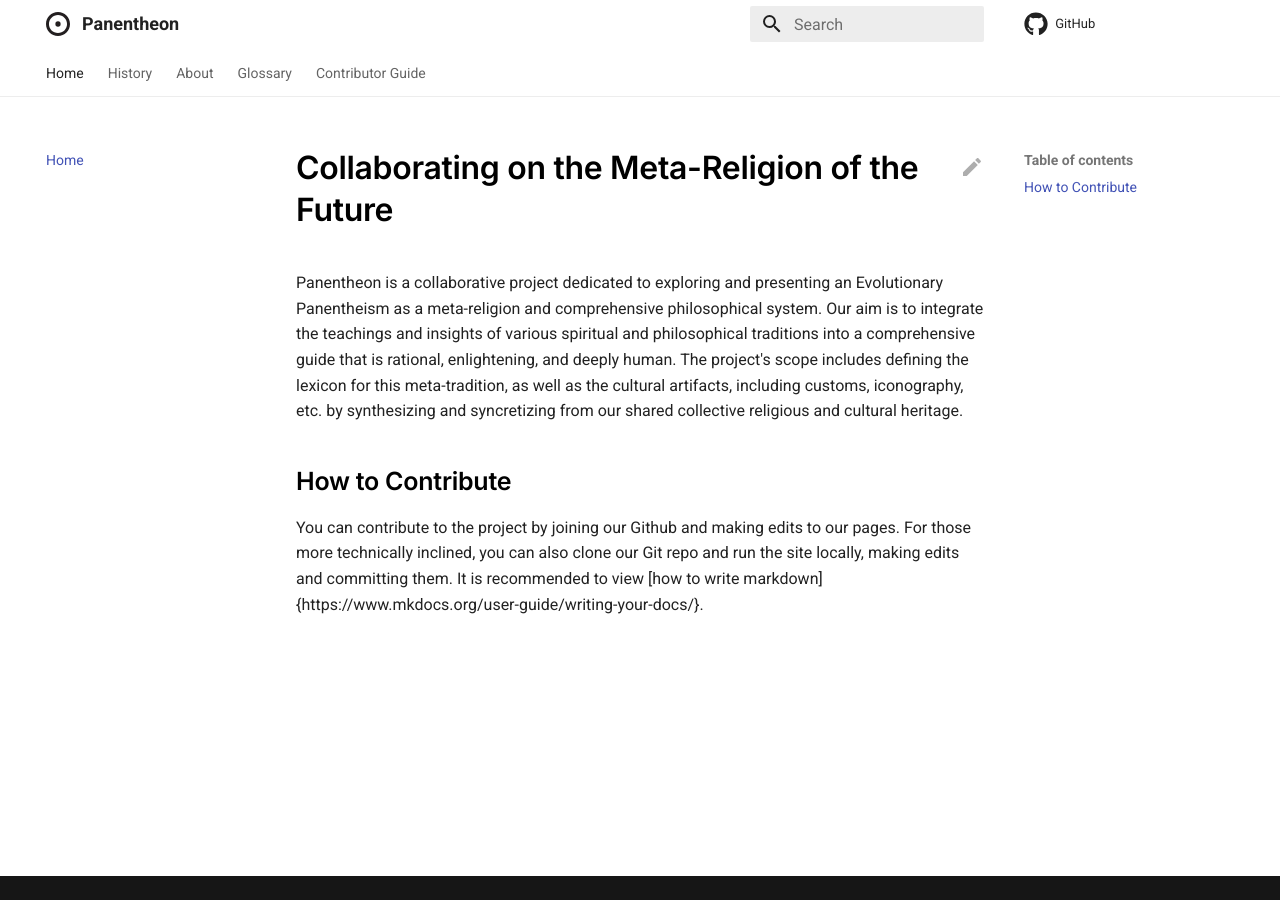
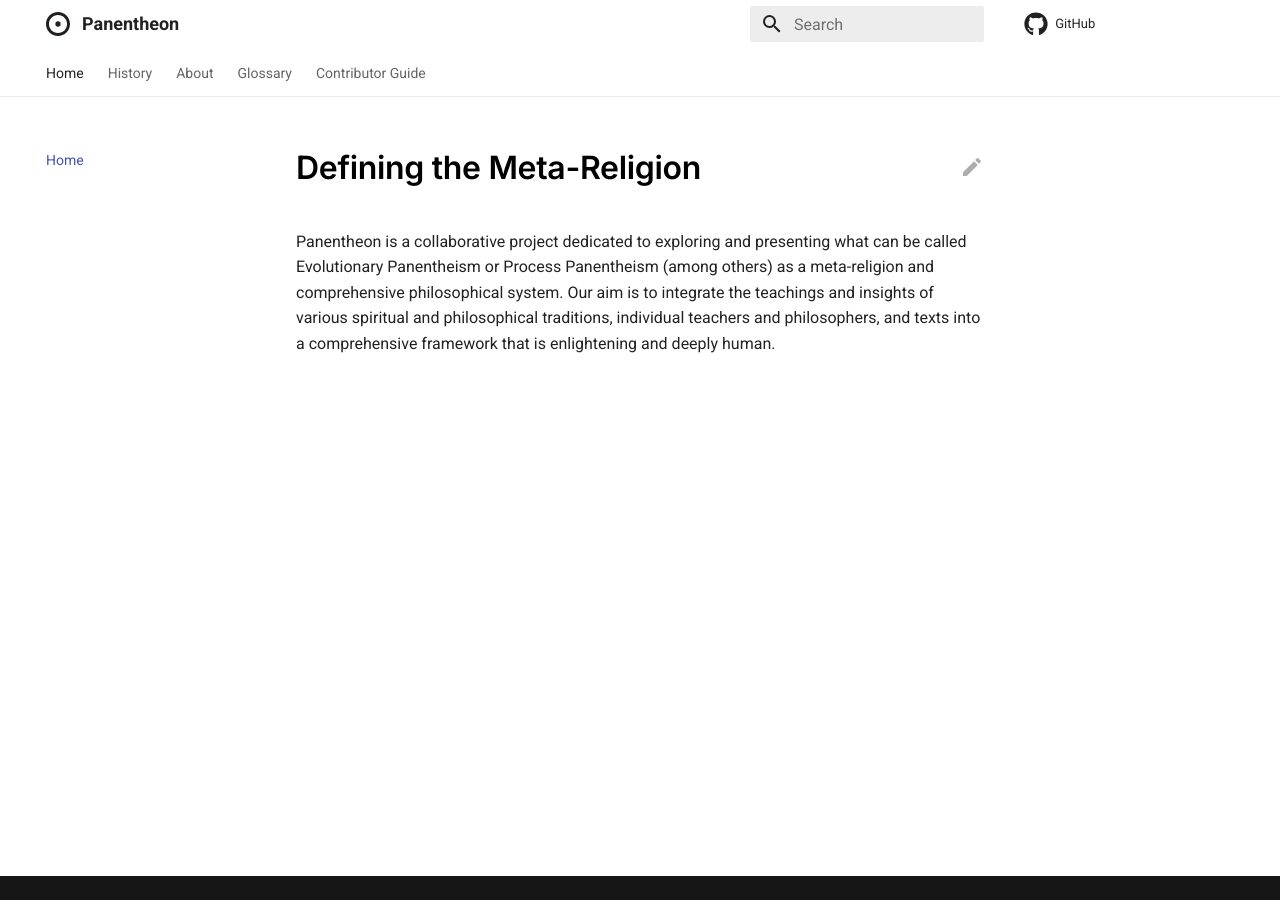
Before and after one commit to openartist/holonic, an MkDocs documentation site: the page built from docs/index.md, in a window 1280 px wide. Built offline with MkDocs 1.6.1 and Material for MkDocs 9.7.7, drawn with Linux system fonts in a browser that asks for light colours; comment, search, counter and statistics services are not loaded.

Commit message:
Update index.md

```diff
--- a/docs/index.md
+++ b/docs/index.md
@@ -1,6 +1,3 @@
-# Collaborating on the Meta-Religion of the Future
+# Defining the Meta-Religion
 
-Panentheon is a collaborative project dedicated to exploring and presenting an Evolutionary Panentheism as a meta-religion and comprehensive philosophical system. Our aim is to integrate the teachings and insights of various spiritual and philosophical traditions into a comprehensive guide that is rational, enlightening, and deeply human. The project's scope includes defining the lexicon for this meta-tradition, as well as the cultural artifacts, including customs, iconography, etc. by synthesizing and syncretizing from our shared collective religious and cultural heritage.
-
-## How to Contribute
-You can contribute to the project by joining our Github and making edits to our pages. For those more technically inclined, you can also clone our Git repo and run the site locally, making edits and committing them. It is recommended to view [how to write markdown] {https://www.mkdocs.org/user-guide/writing-your-docs/}.
+Panentheon is a collaborative project dedicated to exploring and presenting what can be called Evolutionary Panentheism or Process Panentheism (among others) as a meta-religion and comprehensive philosophical system. Our aim is to integrate the teachings and insights of various spiritual and philosophical traditions, individual teachers and philosophers, and texts into a comprehensive framework that is enlightening and deeply human.
```
